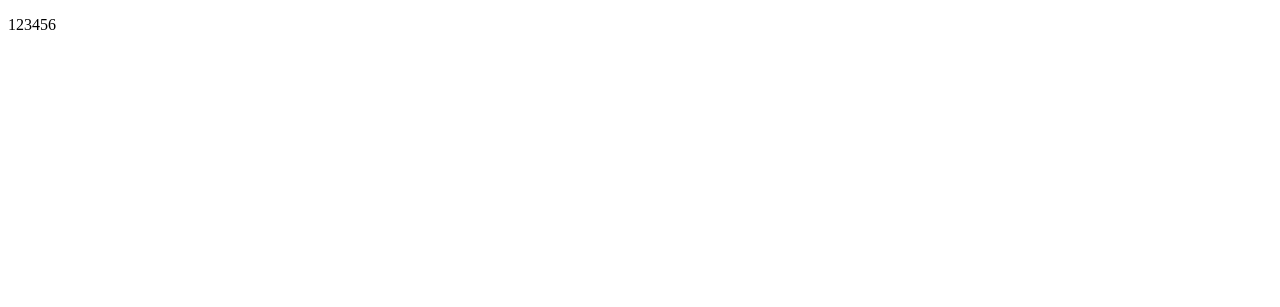
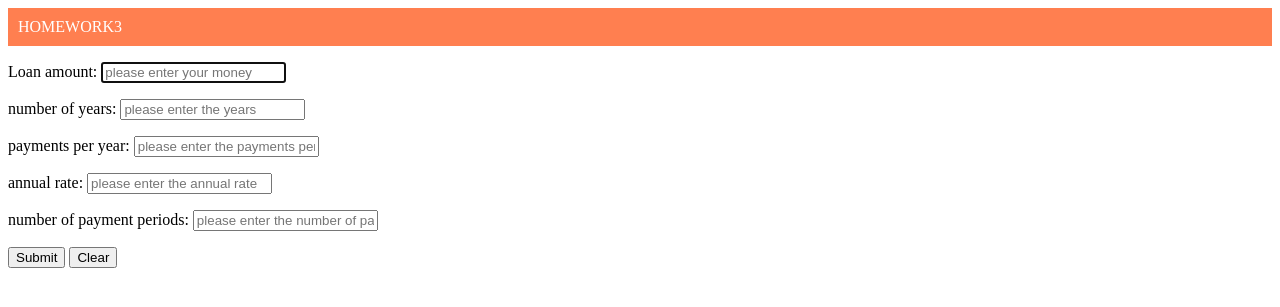
Before and after one commit to jun88zhu/loan, a Flask app: page / in a window 1280 px wide. Before the commit the part shown is almost empty. Shown: the top 307 px of the page. Run offline with Flask 2, Linux system fonts and the light colour scheme.

Commit message:
'Calulation'

```diff
--- a/app.py
+++ b/app.py
@@ -1,10 +1,41 @@
 from flask import Flask
-from flask import render_template, request
+from flask import render_template, request, redirect
 app = Flask(__name__)
 
 @app.route('/')
 def index():
-    return render_template('index.html',pageTital='Calulator page')
+
+    return render_template('index.html',display='',pageTital='Calulator page')
+
+@app.route('/over',methods=["POST","GET"])
+def over():
+        if request.method=="POST":
+            form = request.form
+            Loan_amount=float(form["money"])
+            payments_per_year=float(form["payments_per_year"])
+            number_of_years=float(form["years"])
+            annual_rate=float(form["the annual rate"])
+            number_of_payment_periods=float(form["the number of payment periods"])
+
+            N=payments_per_year*number_of_years
+            I=annual_rate / number_of_payment_periods
+            D=((1+I)**N-1)/(I*(1+I)**N)
+
+            calc = Loan_amount/D
+
+            estimate = "The loan payment is ${0:,.2f}".format(calc)
+
+            return render_template('index.html', display = estimate,pageTital='Calulator page')
+
+
+
+
+
+        return redirect("/")
+
+
+
+
 
 
 if __name__ == '__main__':
--- /dev/null
+++ b/requirements.txt
@@ -0,0 +1,6 @@
+Click==7.0
+Flask==1.1.1
+itsdangerous==1.1.0
+Jinja2==2.11.1
+MarkupSafe==1.1.1
+Werkzeug==1.0.0
--- a/static/css/stylesheet.css
+++ b/static/css/stylesheet.css
@@ -0,0 +1,9 @@
+body {
+  background-color: #ffffff;
+}
+
+header{
+  background-color: coral;
+  color: white;
+  padding:10px;
+}
--- a/templates/base.html
+++ b/templates/base.html
@@ -4,7 +4,8 @@
   <head>
     <meta charset="utf-8">
     <title>{{ pageTitle }}</title>
-	<link rel="stylesheet" type="text/css" href="{{ url_for('static', filename='css/stylesheet.css') }}">
+  <link rel="stylesheet" type="text/css" href="{{ url_for('static', filename='css/stylesheet.css') }}">
+  <header>HOMEWORK3</header>
 </head>
 
   <body>
--- a/templates/index.html
+++ b/templates/index.html
@@ -2,8 +2,49 @@
 
 {% block body %}
 
+<form action="" method="POST">
 <p>
-    123456
+<label for="getmoney">
+    Loan amount:  <input type="text" name="money" id="getmoney" placeholder="please enter your money" autofocus required>
+</label>
 </p>
 
+<p>
+<label for="getyears">
+    number of years:  <input type="text" name="years" id="getyears" placeholder="please enter the years" required>
+</label>
+</p>
+
+<p>
+<label for="getpayments">
+    payments per year:  <input type="text" name="payments_per_year" id="getpayments" placeholder="please enter the payments per years"
+    required>
+</label>
+</p>
+
+<p>
+<label for="getannualrate">
+    annual rate:  <input type="text" name="the annual rate" id="getannualrate" placeholder="please enter the annual rate" required>
+</label>
+</p>
+
+<p>
+<label for="getperiods">
+    number of payment periods:  <input type="text" name="the number of payment periods" id="getperiods"
+    placeholder="please enter the number of payment periods" required>
+</label>
+</p>
+
+<input class="button" type="submit" formaction="/over" value="Submit">
+<input type="reset" value="Clear">
+
+
+</form>
+
+<p>
+    <h3> {{ display }} </h3>
+
+</p>
+
+
 {% endblock %}
```
Also changed, not shown: 1 other file.
